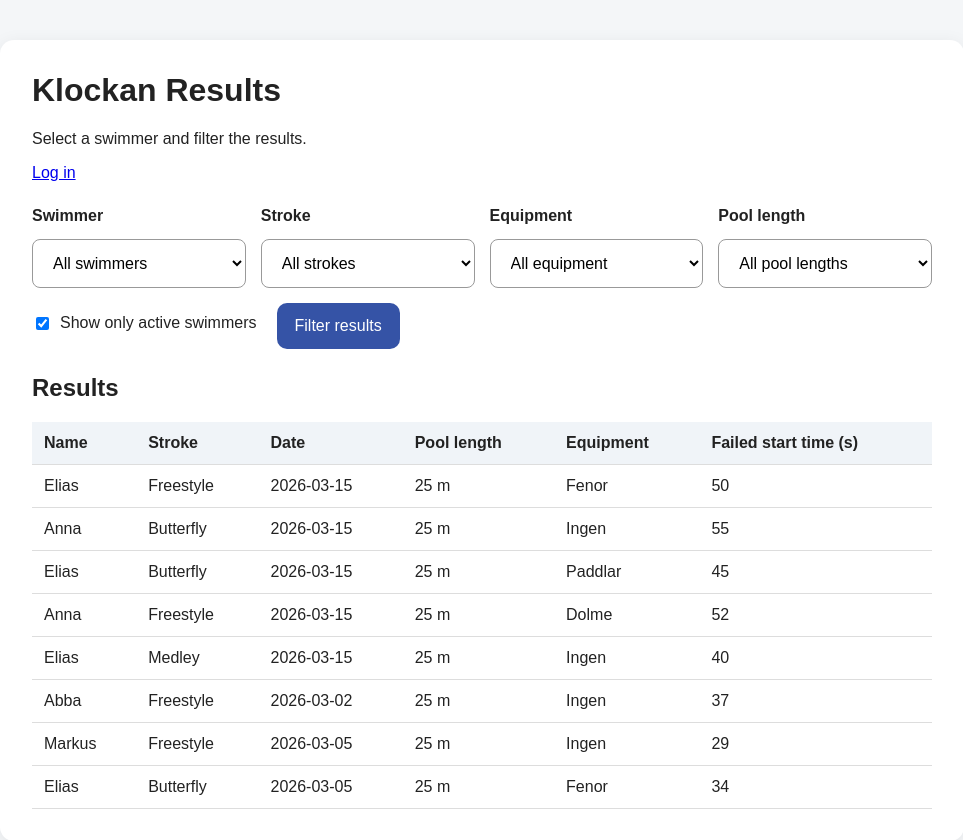
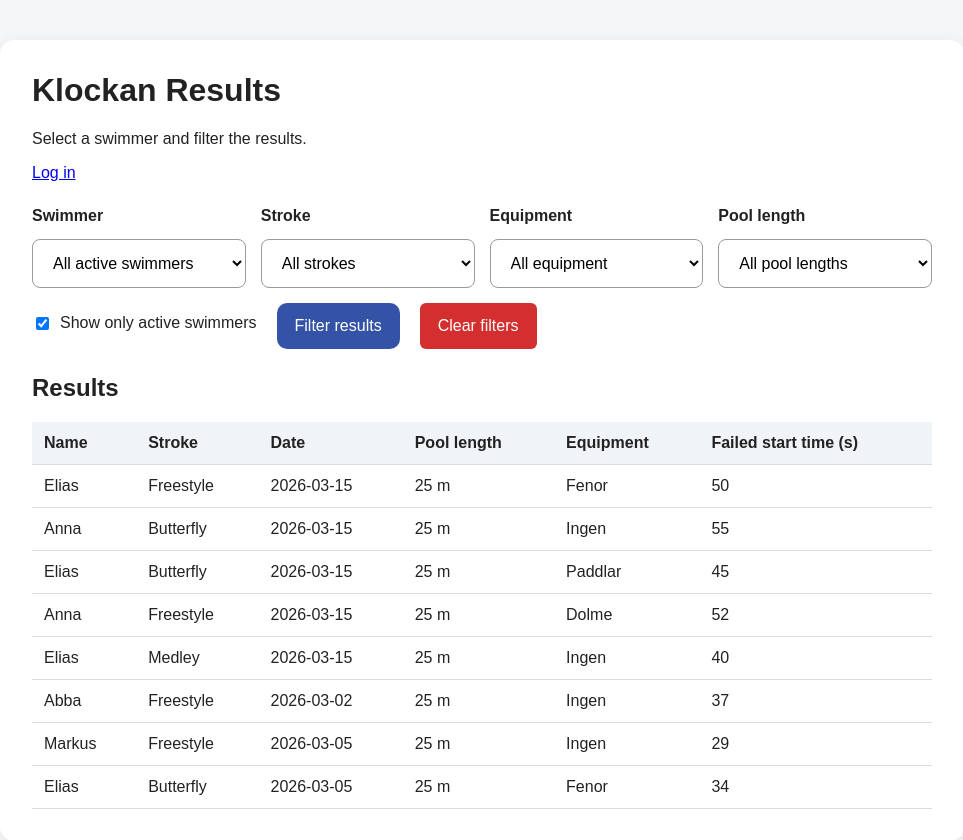
Before and after one commit to ElleBoii/klockan, a Flask app: page / in a window 1280 px wide. Shown: the top 840 px of the page, without its empty margins (158-1121 px from the left). Run offline with Flask 3, Linux system fonts and the light colour scheme.

Commit message:
Fixed some detailed functionality

```diff
--- a/app.py
+++ b/app.py
@@ -1,3 +1,4 @@
+from datetime import timedelta
 from flask import Flask, render_template, request, redirect, url_for, session
 from flask_login import LoginManager, login_user, logout_user, login_required, current_user
 from werkzeug.security import generate_password_hash, check_password_hash
@@ -17,6 +18,7 @@ app = Flask(__name__)
 app.config["SQLALCHEMY_DATABASE_URI"] = "sqlite:///klockan.db"
 app.config["SQLALCHEMY_TRACK_MODIFICATIONS"] = False
 app.config["SECRET_KEY"] = "change-this-to-a-random-secret-key"
+app.config["PERMANENT_SESSION_LIFETIME"] = timedelta(hours=1)
 
 db.init_app(app)
 
@@ -61,6 +63,7 @@ def login():
         user = User.query.filter_by(username=username).first()
 
         if user and check_password_hash(user.password_hash, password):
+            session.permanent = True
             login_user(user)
             return redirect(url_for("index"))
         else:
@@ -244,7 +247,7 @@ def save_confirmed_swimmers():
     else:
         session["swimmer_message"] = "No swimmers were added because they already exist."
 
-    return redirect(url_for("add_swimmers"))
+    return redirect(url_for("index"))
 
 
 @app.route("/add-klockan-session", methods=["GET", "POST"])
@@ -289,6 +292,9 @@ def add_klockan_session():
 @login_required
 def add_klockan_round(round_number):
     show_only_active = request.args.get("show_only_active", "1") == "1"
+    prefill_stroke = request.args.get("stroke", "")
+    prefill_equipment = request.args.get("equipment", "")
+    prefill_failed_start_time = request.args.get("failed_start_time", "")
 
     pending = get_pending_klockan()
 
@@ -317,6 +323,7 @@ def add_klockan_round(round_number):
                 "equipment": result["equipment"],
                 "failed_start_time": result["failed_start_time"]
             })
+    current_round_results.sort(key=lambda x: x["failed_start_time"], reverse=True)
 
     return render_template(
         "add_klockan_round.html",
@@ -329,6 +336,9 @@ def add_klockan_round(round_number):
         current_round_results=current_round_results,
         message=message,
         show_only_active=show_only_active,
+        prefill_stroke=prefill_stroke,
+        prefill_equipment=prefill_equipment,
+        prefill_failed_start_time=prefill_failed_start_time,
     )
 
 
@@ -437,6 +447,8 @@ def confirm_klockan_session():
             "failed_start_time": result["failed_start_time"],
             "swimmer_id": result["swimmer_id"]
         })
+    for round_results in results_by_round.values():
+        round_results.sort(key=lambda x: x["failed_start_time"], reverse=True)
 
     return render_template(
         "confirm_klockan_session.html",
--- a/static/style.css
+++ b/static/style.css
@@ -339,6 +339,23 @@ button:hover {
     background: #b71c1c;
 }
 
+.clear-button {
+    background: #d32f2f;
+    color: white;
+    border: none;
+    border-radius: 6px;
+    padding: 14px 18px;
+    font-size: 1rem;
+    cursor: pointer;
+    text-decoration: none;
+    display: inline-block;
+    white-space: nowrap;
+}
+
+.clear-button:hover {
+    background: #b71c1c;
+}
+
 .status-active {
     color: #2e7d32;
     font-weight: bold;
--- a/templates/index.html
+++ b/templates/index.html
@@ -29,7 +29,7 @@
                 <div class="form-group">
                     <label for="swimmer">Swimmer</label>
                     <select name="swimmer" id="swimmer">
-                        <option value="">All swimmers</option>
+                        <option value="">{% if show_only_active %}All active swimmers{% else %}All swimmers{% endif %}</option>
                         {% for swimmer in swimmers %}
                             <option value="{{ swimmer.name }}" {% if swimmer.name == selected_swimmer %}selected{% endif %}>
                                 {{ swimmer.name }}
@@ -82,6 +82,7 @@
                     Show only active swimmers
                 </label>
                 <button type="submit">Filter results</button>
+                <a href="{{ url_for('index') }}" class="clear-button">Clear filters</a>
             </div>
         </form>
 
```
Also changed, not shown: templates/add_klockan_round.html (+20 -4 lines), instance/klockan.db.
